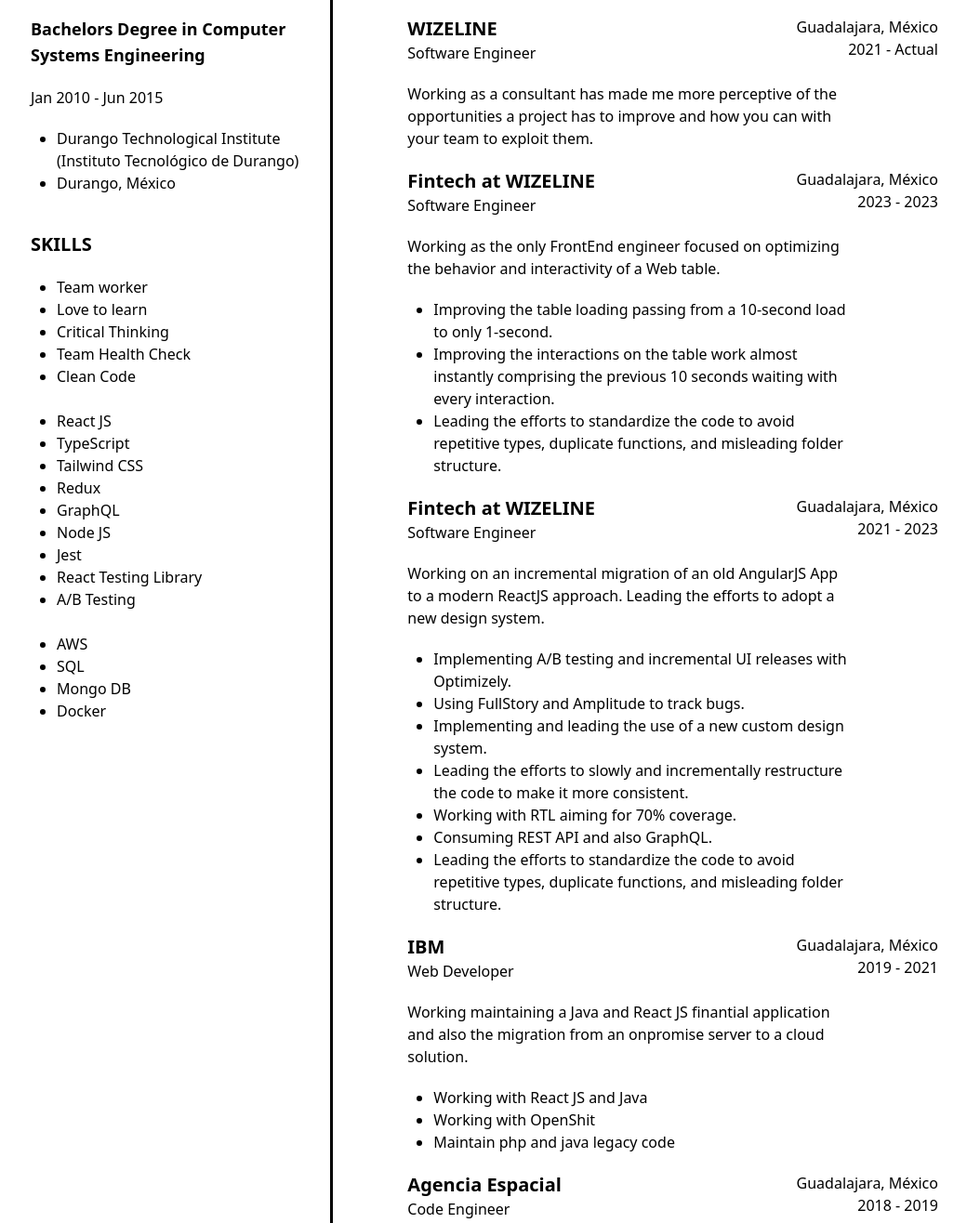
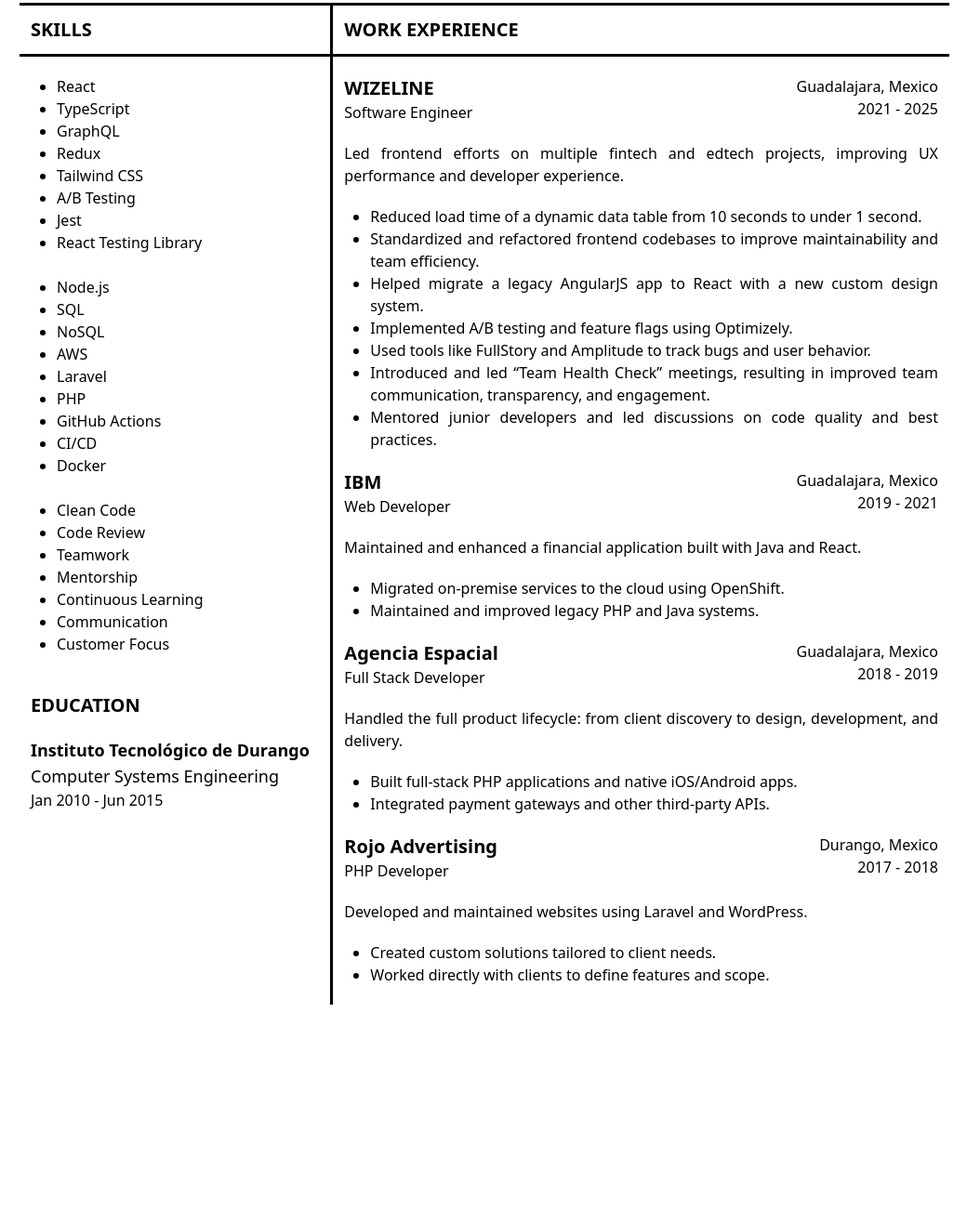
Before and after one commit to RobertoEsp/portfolio, a website: page src/cv.html in a window 1280 px wide. Shown: the part 432-1748 px from the top of the page at 93% size, without its empty margins (119-1159 px from the left). After the commit the page ends 1553 px from the top, so only its background shows below. Drawn offline with Linux system fonts and the light colour scheme.

Commit message:
Feat: CV updated

```diff
--- a/package.json
+++ b/package.json
@@ -6,12 +6,13 @@
   "scripts": {
     "test": "echo \"Error: no test specified\" && exit 1",
     "tail": "npx tailwindcss -i ./src/input.css -o ./src/output.css --watch",
-    "live": "live-server src --port=3030",
-    "dev": "live-server src --port=3030; npx tailwindcss -i ./src/input.css -o ./src/output.css --watch"
+    "live": "live-server src --port=3030 --no-browser --wait=100",
+    "dev": "concurrently \"npm run tail\" \"npm run live\""
   },
   "author": "",
   "license": "ISC",
   "devDependencies": {
+    "concurrently": "^8.2.2",
     "tailwindcss": "^3.4.6"
   }
 }
--- a/src/cv.html
+++ b/src/cv.html
@@ -7,13 +7,13 @@
   <link rel="stylesheet" href="output.css">
   <title>CV</title>
 </head>
-<body class="w-full">
-  <div class=" w-[1000px] mx-auto">
+<body class="w-full text-justify">
+  <div class=" w-[1000px] mx-auto mb-10">
     <div class="bg-black w-[3px] h-14 mx-auto"></div>
 
     <section class="w-fit mx-auto text-center my-5">
       <p class="text-4xl font-bold mb-5">Roberto Esparza</p>
-      <p class="text-xl">Web Developer</p>
+      <p class="text-xl">Software Engineer</p>
     </section>
 
     <div class="bg-black w-full h-[3px] mx-auto"></div>
@@ -22,17 +22,16 @@
       <div class="w-2/3">
         <p class="text-xl font-bold mb-3">ABOUT ME</p>
         <p>
-          I have over 8 years of experience in web development, for small agencies and big companies.
+          I'm a Software Engineer with over 8 years of experience building products for startups, agencies, and large companies. I enjoy solving real-world problems with code, keeping things clean and consistent, and helping teams grow stronger together.
           <br>
-          I'm passionate about solving problems and bring value to the company.
           <br>
-          I love to maintaining code consistency, helping others, and learning new technologies.
+          I've had the chance to lead projects and guide teams, and I really enjoy creating an environment where people feel supported and motivated. I'm always up for learning something new and sharing what I know along the way.
         </p>
       </div>
       <div class="w-1/3 flex flex-col justify-around">
         <a class="m-1 pl-5" target="_blank" href="https://www.linkedin.com/in/roberto-esparza"><i class="fab fa-linkedin text-xl mr-2"></i>/Roberto-Esparza</a>
         <a class="m-1 pl-5" target="_blank" href="https://github.com/RobertoEsp"><i class="fab fa-github text-xl mr-2"></i>/RobertoEsp</a>
-        <a class="m-1 pl-5" target="_blank" href="https://www.robertoesparza.dev"><i class="fas fa-globe text-xl mr-2"></i>www.robertoesparza.dev</a>
+        <a class="m-1 pl-5" target="_blank" href="https://www.robertoesparza.dev"><i class="fas fa-globe text-xl mr-2"></i>robertoesparza.dev</a>
         <a class="m-1 pl-5" href="mailto:robert_esparza@hotmail.com?Subject=Hi%20Roberto%20"><i class="fas fa-envelope text-xl mr-2"></i>robert_esparza@hotmail.com</a>
       </div>
     </section>
@@ -41,9 +40,9 @@
 
     <section class="flex mx-3">
       <div class="w-1/3 py-3 border-r-[3px] border-r-black ddark:border-r-gray-400">
-        <p class="text-xl font-bold">EDUCATION</p>
+        <p class="text-xl font-bold">SKILLS</p>
       </div>
-      <div class="w-2/3 py-3 pl-20">
+      <div class="w-2/3 py-3 pl-3">
         <p class="text-xl font-bold">WORK EXPERIENCE</p>
       </div>
     </section>
@@ -52,163 +51,117 @@
 
     <section class="flex mx-3">
       <!-- Left Side -->
-      <div class="w-1/3 border-r-[3px] border-r-black ddark:border-r-gray-400">
+      <div class="w-1/3 pr-3 border-r-[3px] border-r-black ddark:border-r-gray-400">
 
         <!-- Education -->
         <div class="my-5">
           <div class="mb-5">
-            <p class="text-lg font-bold mb-5">Bachelors Degree in Computer Systems Engineering</p>
-            <p class="mb-5">Jan 2010 - Jun 2015</p>
-            <ol class="list-disc ml-7">
-              <li>Durango Technological Institute <br>(Instituto Tecnológico de Durango)</li>
-              <li>Durango, México</li>
-            </ol>
+
+            <ul class="list-disc ml-7">
+              <li>React</li>
+              <li>TypeScript</li>
+              <li>GraphQL</li>
+              <li>Redux</li>
+              <li>Tailwind CSS</li>
+              <li>A/B Testing</li>
+              <li>Jest</li>
+              <li>React Testing Library</li>
+
+              <br/>
+              <li>Node.js</li>
+              <li>SQL</li>
+              <li>NoSQL</li>
+              <li>AWS</li>
+              <li>Laravel</li>
+              <li>PHP</li>
+              <li>GitHub Actions</li>
+              <li>CI/CD</li>
+              <li>Docker</li>
+
+              <br/>
+              <li>Clean Code</li>
+              <li>Code Review</li>
+
+              <li>Teamwork</li>
+              <li>Mentorship</li>
+              <li>Continuous Learning</li>
+              <li>Communication</li>
+              <li>Customer Focus</li>
+            </ul>
           </div>
         </div>
 
         <!-- Skills -->
         <div class="my-10">
-          <p class="text-xl font-bold mb-5">SKILLS</p>
-          <ol class="list-disc ml-7">
-            <li>Team worker</li>
-            <li>Love to learn</li>
-            <li>Critical Thinking</li>
-            <li>Team Health Check</li>
-            <li>Clean Code</li>
+          <p class="text-xl font-bold mb-5">EDUCATION</p>
 
-            <br>
+          <div class="mb-5 text-left">
+            <p class="text-lg font-bold">Instituto Tecnológico de Durango</p>
+            <p class="text-lg">Computer Systems Engineering</p>
+            <p class="">Jan 2010 - Jun 2015</p>
 
-            <li>React JS</li>
-            <li>TypeScript</li>
-            <li>Tailwind CSS</li>
-            <li>Redux</li>
-            <li>GraphQL</li>
-            <li>Node JS</li>
-            <li>Jest</li>
-            <li>React Testing Library</li>
-            <li>A/B Testing</li>
+          </div>
 
-            <br>
-
-            <li>AWS</li>
-            <li>SQL</li>
-            <li>Mongo DB</li>
-            <li>Docker</li>
-
-          </ol>
         </div>
-
-        <!-- Achivements -->
-        <!-- <div class="my-10">
-          <p class="text-xl font-bold mb-5">ACHIVEMENTS</p>
-          <div class="my-5">
-            <p class="font-bold mb-2">Your Achivements</p>
-            <p>Location</p>
-            <p>Date</p>
-          </div>
-          <div class="my-5">
-            <p class="font-bold mb-2">Your Achivements</p>
-            <p>Location</p>
-            <p>Date</p>
-          </div>
-        </div> -->
-
 
       </div>
       <!-- Right Side -->
-      <div class="w-2/3 pl-20">
-        <div class="my-5 relative pr-24">
+      <div class="w-2/3 pl-3">
+        <div class="my-5 relative">
           <div class="absolute right-0 text-right">
-            <p class="">Guadalajara, México</p>
-            <p class="">2021 - Actual</p>
+            <p class="">Guadalajara, Mexico</p>
+            <p class="">2021 - 2025</p>
           </div>
           <p class="text-xl font-bold">WIZELINE</p>
           <p class="mb-5">Software Engineer</p>
-          <p class="mb-5">Working as a consultant has made me more perceptive of the opportunities a project has to improve and how you can with your team to exploit them.</p>
-
-        </div>
-        <div class="my-5 relative pr-24">
-          <div class="absolute right-0 text-right">
-            <p class="">Guadalajara, México</p>
-            <p class="">2023 - 2023</p>
-          </div>
-          <p class="text-xl font-bold">Fintech at WIZELINE</p>
-          <p class="mb-5">Software Engineer</p>
-          <p class="mb-5">Working as the only FrontEnd engineer focused on optimizing the behavior and interactivity of a Web table.</p>
+          <p class="mb-5">Led frontend efforts on multiple fintech and edtech projects, improving UX performance and developer experience.</p>
           <ol class="list-disc ml-7">
-            <li>Improving the table loading passing from a 10-second load to only 1-second.</li>
-            <li>Improving the interactions on the table work almost instantly comprising the previous 10 seconds waiting with every interaction.</li>
-            <li>Leading the efforts to standardize the code to avoid repetitive types, duplicate functions, and misleading folder structure.</li>
+            <li>Reduced load time of a dynamic data table from 10 seconds to under 1 second.</li>
+            <li>Standardized and refactored frontend codebases to improve maintainability and team efficiency.</li>
+            <li>Helped migrate a legacy AngularJS app to React with a new custom design system.</li>
+            <li>Implemented A/B testing and feature flags using Optimizely.</li>
+            <li>Used tools like FullStory and Amplitude to track bugs and user behavior.</li>
+            <li>Introduced and led “Team Health Check” meetings, resulting in improved team communication, transparency, and engagement.</li>
+            <li>Mentored junior developers and led discussions on code quality and best practices.</li>
           </ol>
         </div>
-        <div class="my-5 relative pr-24">
+        <div class="my-5 relative ">
           <div class="absolute right-0 text-right">
-            <p class="">Guadalajara, México</p>
-            <p class="">2021 - 2023</p>
-          </div>
-          <p class="text-xl font-bold">Fintech at WIZELINE</p>
-          <p class="mb-5">Software Engineer</p>
-          <p class="mb-5">
-            Working on an incremental migration of an old AngularJS App to a modern ReactJS approach. Leading the efforts to adopt a new design system.
-          </p>
-          <ol class="list-disc ml-7">
-            <li>Implementing A/B testing and incremental UI releases with Optimizely.</li>
-            <li>Using FullStory and Amplitude to track bugs.</li>
-            <li>Implementing and leading the use of a new custom design system.</li>
-            <li>Leading the efforts to slowly and incrementally restructure the code to make it more consistent.</li>
-            <li>Working with RTL aiming for 70% coverage.</li>
-            <li>Consuming REST API and also GraphQL.</li>
-            <li>Leading the efforts to standardize the code to avoid repetitive types, duplicate functions, and misleading folder structure.</li>
-          </ol>
-        </div>
-        <div class="my-5 relative pr-24">
-          <div class="absolute right-0 text-right">
-            <p class="">Guadalajara, México</p>
+            <p class="">Guadalajara, Mexico</p>
             <p class="">2019 - 2021</p>
           </div>
           <p class="text-xl font-bold">IBM</p>
           <p class="mb-5">Web Developer</p>
-          <p class="mb-5">
-            Working maintaining a Java and React JS finantial application and also the migration from an onpromise server to a cloud solution.
-          </p>
+          <p class="mb-5">Maintained and enhanced a financial application built with Java and React.</p>
           <ol class="list-disc ml-7">
-            <li>Working with React JS and Java</li>
-            <li>Working with OpenShit</li>
-            <li>Maintain php and java legacy code</li>
+            <li>Migrated on-premise services to the cloud using OpenShift.</li>
+            <li>Maintained and improved legacy PHP and Java systems.</li>
           </ol>
         </div>
-        <div class="my-5 relative pr-24">
+        <div class="my-5 relative ">
           <div class="absolute right-0 text-right">
-            <p class="">Guadalajara, México</p>
+            <p class="">Guadalajara, Mexico</p>
             <p class="">2018 - 2019</p>
           </div>
           <p class="text-xl font-bold">Agencia Espacial</p>
-          <p class="mb-5">Code Engineer</p>
-          <p class="mb-5">
-            Working on the whole development process from talking directly with clients to understand needs, to design and develop the solution.
-          </p>
+          <p class="mb-5">Full Stack Developer</p>
+          <p class="mb-5">Handled the full product lifecycle: from client discovery to design, development, and delivery.</p>
           <ol class="list-disc ml-7">
-            <li>Working on the architecture and develop of multi platform solutions</li>
-            <li>Having conversations directly with clients</li>
-            <li>Fullstack PHP Developer</li>
-            <li>Develop native iOS and android apps</li>
-            <li>Implement online payment API</li>
+            <li>Built full-stack PHP applications and native iOS/Android apps.</li>
+            <li>Integrated payment gateways and other third-party APIs.</li>
           </ol>
         </div>
-        <div class="my-5 relative pr-24">
+        <div class="my-5 relative ">
           <div class="absolute right-0 text-right">
-            <p class="">Durango, México</p>
+            <p class="">Durango, Mexico</p>
             <p class="">2017 - 2018</p>
           </div>
           <p class="text-xl font-bold">Rojo Advertising</p>
           <p class="mb-5">PHP Developer</p>
-          <p class="mb-5">
-            Develop and maintain web systems based on Laravel and WordPress
-          </p>
+          <p class="mb-5">Developed and maintained websites using Laravel and WordPress.</p>
           <ol class="list-disc ml-7">
-            <li>Fullstack PHP Developer</li>
-            <li>Having conversations directly with clients</li>
-            <li>Develop custom solution</li>
+            <li>Created custom solutions tailored to client needs.</li>
+            <li>Worked directly with clients to define features and scope.</li>
           </ol>
         </div>
       </div>
```
Also changed, not shown: src/index.html (+1 -1 lines), src/output.css, 1 other file.
